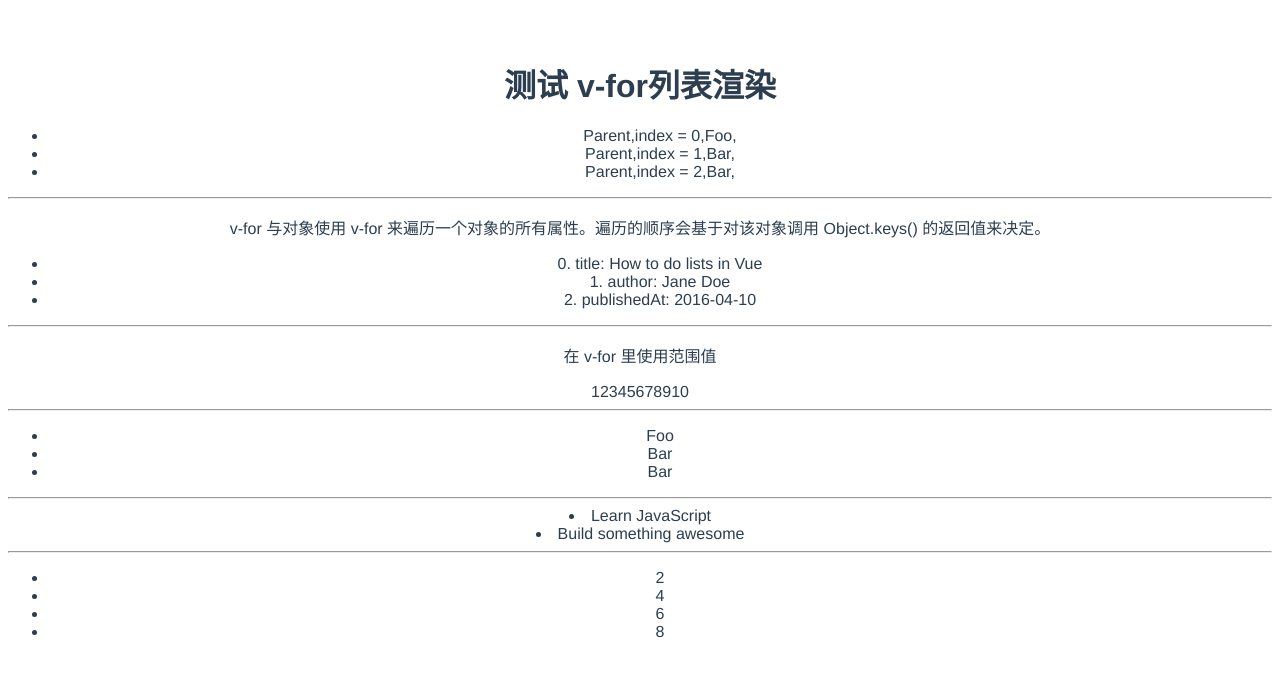
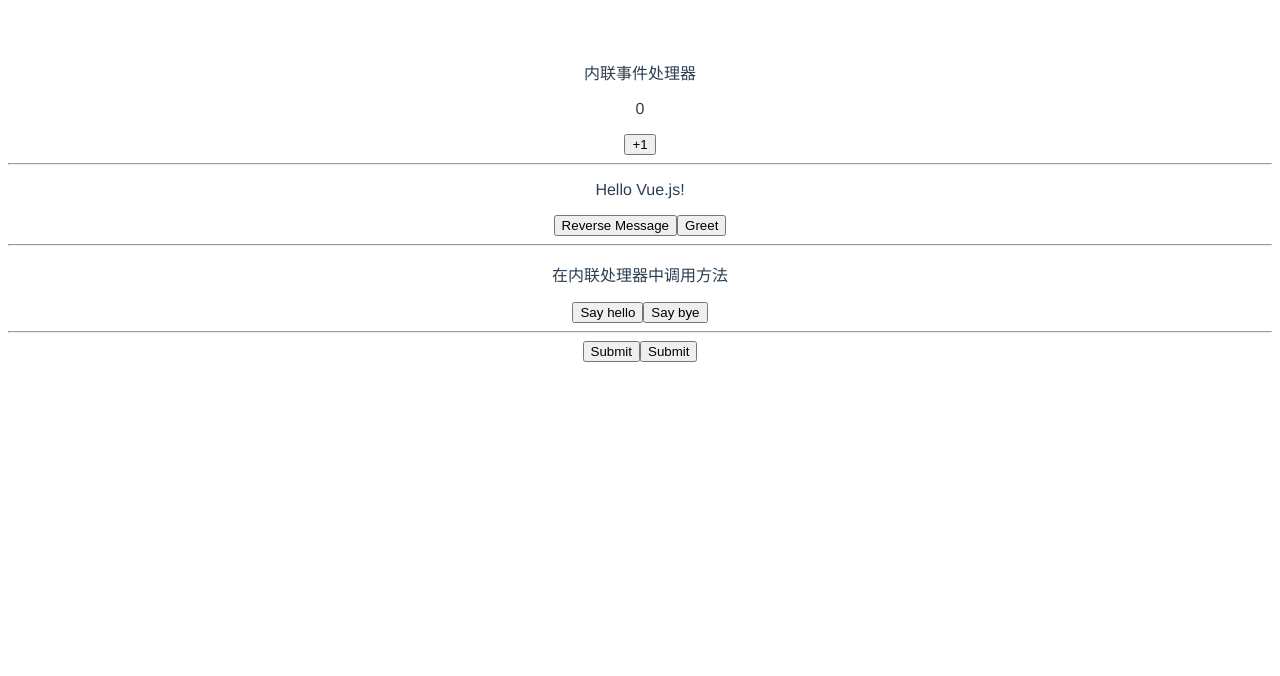
Before and after one commit to humanheima/vue-hello-world, a Vue app: page / in a window 1280 px wide. Shown: the top 676 px of the page. Built offline with nearby package versions, Linux system fonts and the light colour scheme.

Commit message:
基础:事件处理

```diff
--- a/src/App.vue
+++ b/src/App.vue
@@ -15,9 +15,15 @@
     <ConditionRender></ConditionRender>
   </div> -->
 
-<div>
+  <!-- <div>
   <ListRender></ListRender>
-</div>
+</div> -->
+
+
+  <div>
+    <EventHandle></EventHandle>
+  </div>
+
 </template>
 
 <script>
@@ -31,6 +37,7 @@ import ComputeAttribute from './components/ComputeAttribute.vue';
 import ClassStyleBind from './components/ClassStyleBind.vue';
 import ConditionRender from './components/ConditionRender.vue';
 import ListRender from './components/ListRender.vue';
+import EventHandle from './components/EventHandle.vue';
 
 export default {
   name: 'App',
@@ -42,6 +49,7 @@ export default {
     ClassStyleBind,
     ConditionRender,
     ListRender,
+    EventHandle,
   }
 }
 </script>
--- /dev/null
+++ b/src/components/EventHandle.vue
@@ -0,0 +1,69 @@
+<script>
+
+export default {
+    data() {
+        return {
+            cout: 0,
+            message: 'Hello Vue.js!',
+            name: 'Vue'
+        }
+    },
+    methods: {
+        reverseMessage: function () {
+            this.message = this.message.split('').reverse().join('')
+        },
+        greet(event) {
+            // 方法中的 `this` 指向当前活跃的组件实例
+            alert(`Hello ${this.name}!`)
+            // `event` 是 DOM 原生事件
+            if (event) {
+                alert(event.target.tagName)
+            }
+        },
+        say(message) {
+            alert(message)
+        },
+        warn(message, event) {
+            // 这里可以访问 DOM 原生事件
+            if (event) {
+                event.preventDefault()
+            }
+            alert(message)
+        },
+
+    }
+}
+
+</script>
+
+<template>
+    <div>
+        <p>内联事件处理器</p>
+        <p>{{ cout }}</p>
+        <button v-on:click="cout++">+1</button>
+    </div>
+    <hr>
+    <div>
+        <p>{{ message }}</p>
+        <button v-on:click="reverseMessage">Reverse Message</button>
+        <button v-on:click="greet">Greet</button>
+    </div>
+    <hr>
+    <div>
+        <p>在内联处理器中调用方法</p>
+        <button @click="say('hello')">Say hello</button>
+        <button @click="say('bye')">Say bye</button>
+    </div>
+    <hr>
+    <div>
+        <!-- 使用特殊的 $event 变量 -->
+        <button @click="warn('Form cannot be submitted yet.', $event)">
+            Submit
+        </button>
+
+        <!-- 使用内联箭头函数 -->
+        <button @click="(event) => warn('Form cannot be submitted yet.', event)">
+            Submit
+        </button>
+    </div>
+</template>
```
